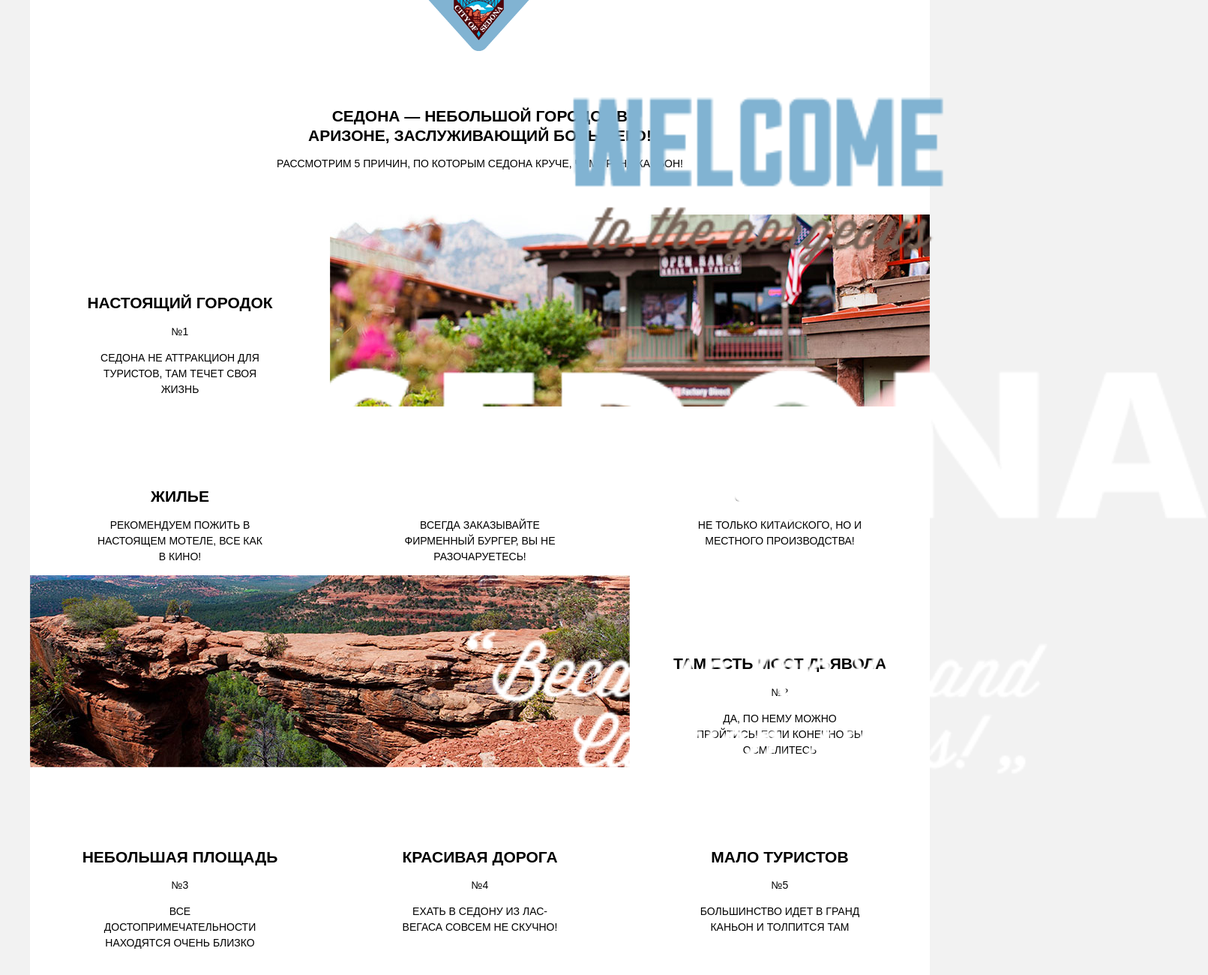
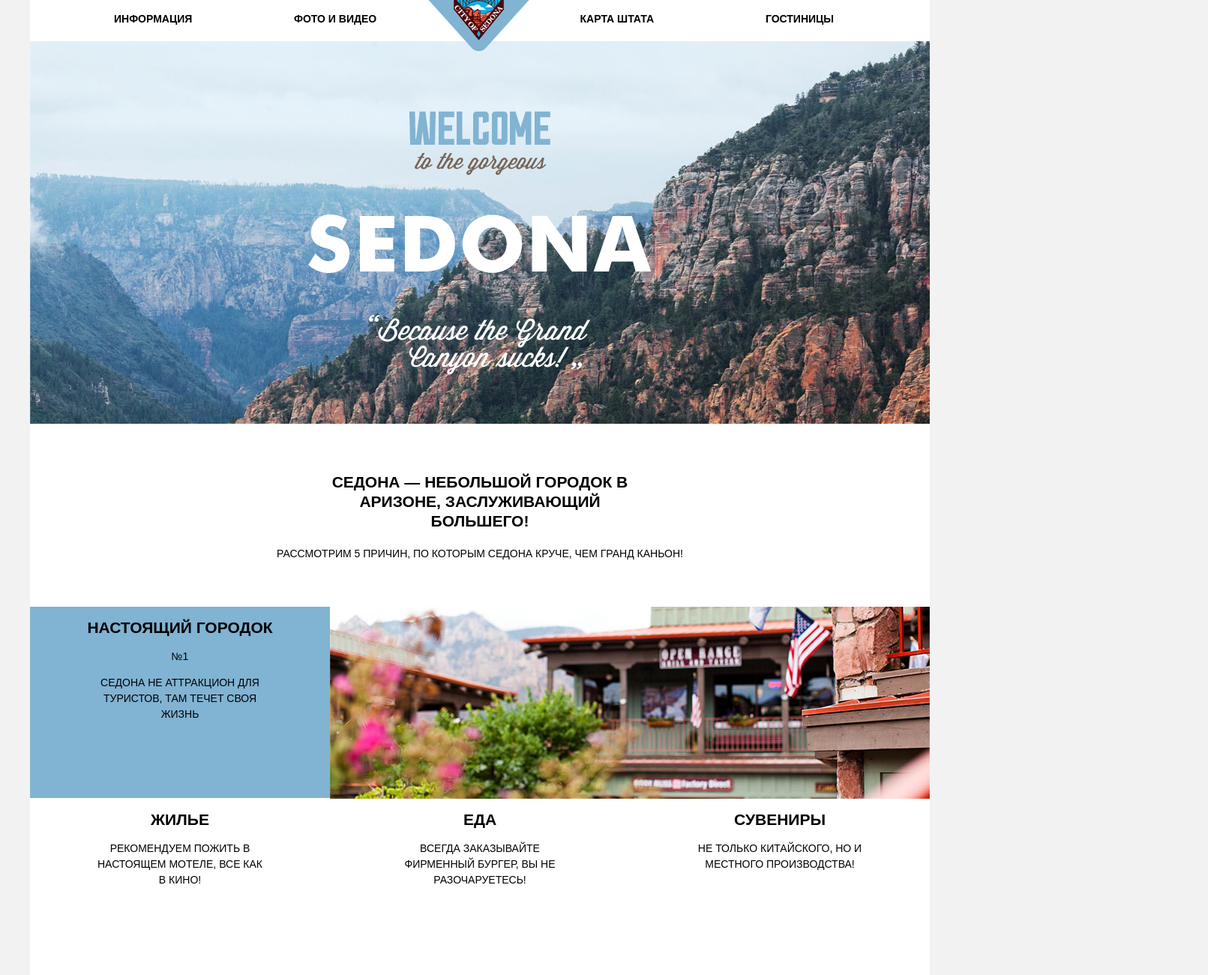
Before and after one commit to HandsomeMachine/28478-sedona, a plain HTML site: page index.html in a window 1280 px wide. Shown: the top 1300 px of the page at 75% size, 1611 px wide, since content can reach past the window. Drawn offline with Linux system fonts and the light colour scheme.

Commit message:
Внес правки 2.11.16 №3
Внес корректировки относительно главной страницы (html и css)

```diff
--- a/css/style.css
+++ b/css/style.css
@@ -42,23 +42,23 @@ img {
 	padding: 0 72px;
 }
 
-.nav-list li {
+.main-nav-list .main-nav-item {
 	display: inline-block;
 	width: 240px;
-	padding: 22px 0;
+	padding: 14px 0;
 
-	font-weight: bold;
 	list-style: none;
 }
 
-.nav-list a {
+.main-nav-list .main-nav-item:nth-child(3),
+.main-nav-list .main-nav-item:last-child {
+	text-align: right;
+}
+
+.main-nav-list .main-nav-link {
 	font-size: 14px;
 	line-height: 26px;
-}
-
-.nav-list li:nth-child(3),
-.nav-list li:last-child {
-	text-align: right;
+	font-weight: bold;
 }
 
 .logo {
@@ -67,40 +67,45 @@ img {
 	top: 0px;
 }
 
-.header-intro {
-	margin-bottom: 60px;
-}
+.main-header .header-intro {
+	width: 100%;
+	height: 510px;
 
-.main-header .header-intro {
 	background: url("../img/main/intro-photo.jpg") no-repeat;
 }
 
-.intro-text {
+.main-header .intro-text {
 	display: block;
 	position: absolute;
+	width: 458px;
+	height: 352px;
 	left: 371px;
-	top: 132px;
+	top: 150px;
 }
 
 .main-content-intro {
-	width: 100%;
-	margin-bottom: 57px;
+	min-height: 93px;
+	padding-top: 65px;
+	padding-bottom: 58px;
 
 	text-align: center;
 }
 
-.index-title {
-	width: 460px;
+.main-content-intro .index-title {
+	padding: 0 380px;
 	margin: 0 auto;
 }
 
-.reason-list {
-	width: 100%;
-	margin-bottom: 58px;
+.main-content-intro .index-text {
+	margin: 0 auto;
+	margin-top: 17px;
+	font-size: 14px;
+	line-height: 26px;
 }
 
 .reason-item {
 	width: 400px;
+	min-height: 255px;
 
 	text-align: center;
 }
@@ -109,15 +114,11 @@ img {
 	width: 800px;
 }
 
-.reason-row:first-child .reason-item,
-.reason-row:nth-child(2) .reason-item,
-.reason-row:nth-child(3) .reason-photo,
-.reason-row:nth-child(4) .reason-item {
+.left-column {
 	float: left;
 }
 
-.reason-row:first-child .reason-photo,
-.reason-row:nth-child(3) .reason-item {
+.right-column {
 	float: right;
 }
 
@@ -127,18 +128,24 @@ img {
 	clear: both;
 }
 
-.reason-title {
-	padding-top: 90px;
+.reason-color-blue {
+	background-color: #81b3d2;
+}
+
+.reason-color-gray {
+	background-color: #eeeeee;
 }
 
 .reason-description {
-	padding-left: 85px;
-	padding-right: 85px;
+	padding-left: 86px;
+	padding-right: 86px;
 }
 
-.hotel-search {
+.hotel-search-row {
+	min-height: 232px;
+	padding-top: 58px;
+
 	text-align: center;
-	margin-bottom: 50px;
 }
 
 .hotel-search strong {
@@ -146,23 +153,41 @@ img {
 	line-height: 24px;
 }
 
+.hotel-search p {
+	font-size: 14px;
+	line-height: 24px;
+	margin-bottom: 55px;
+}
+
 .hotel-search-row .btn {
 	display: block;
-	width: 520px;
-	padding: 33px 0;
+	width: 568px;
+	padding: 31px 0;
 	margin: 0 auto;
 
 	background-color: #766357;
+	font-size: 21px;
+	line-height: 26px;
+	color: #ffffff;
 	text-align: center;
 	text-decoration: none;
-	color: #ffffff;
+}
+
+.map {
+	width: 1200px;
+	height: 475px;
+	background: url("../img/main/map.jpg") no-repeat;
 }
 
 .main-footer,
 .page-footer {
-	width: 100%;
-	margin-top: -5px;
+	position: absolute;
+	width: 1200px;
+	margin-bottom: 0;
+
 	font-size: 0;
+	opacity: 0.5;
+	background-color: #ffffff;
 }
 
 .hashtag,
@@ -176,6 +201,20 @@ img {
 	font-size: 14px;
 }
 
+.copyright img {
+	width: 115px;
+	height: 40px;
+}
+
+
+
+
+
+
+
+
+
+
 .filter {
 	width: 300px;
 	margin: 0;
@@ -186,13 +225,7 @@ img {
 	width: 525px;
 }
 
-.left-column {
-	float: left;
-}
 
-.right-column {
-	float: right;
-}
 
 .sort {
 	width: 1128px;
--- a/index.html
+++ b/index.html
@@ -10,81 +10,81 @@
 			<header class="main-header">
 					<nav class="main-nav">
 						<ul class="main-nav-list">
-							<li clas="main-nav-item">
+							<li class="main-nav-item">
 								<a class="main-nav-link" href="#">Информация</a>
 							</li>
-							<li>
+							<li class="main-nav-item">
 								<a class="main-nav-link" href="#">Фото и видео</a>
 							</li>
-							<li>
+							<li class="main-nav-item">
 								<a class="main-nav-link" href="#">Карта штата</a>
 							</li>
-							<li>
+							<li class="main-nav-item">
 								<a class="main-nav-link" href="#">Гостиницы</a>
 							</li>
 						</ul>
 					</nav>
 					<div class="logo">
-						<a class="img-size" href="">
+						<a href="">
 							<img src="img/logo.png" width="137" height="70" alt="Седона">
 						</a>
 					</div>
 				<div class="header-intro">
-					<img class="intro-text" src="img/main/intro-text.png" alt="Добро пожаловать в Седону!">
+					<img class="intro-text" src="img/main/intro-text.png" width="458" height="352" alt="Добро пожаловать в Седону!">
 				</div>
 			</header>
 			<main>
 				<div class="main-content-intro">
 					<h1 class="index-title">Седона — небольшой городок в Аризоне, заслуживающий большего!</h1>
-					<p class="reason-description">Рассмотрим 5 причин, по которым Седона круче, чем гранд каньон!</p>
+					<p class="index-text">Рассмотрим 5 причин, по которым Седона круче, чем гранд каньон!</p>
 				</div>
 				<div class="reason-list">
 					<div class="reason-row clearfix">
-						<div class="reason-item">
+						<div class="reason-item reason-color-blue left-column">
 							<h2 class="reason-title">Настоящий городок</h2>
 							<span class="reason-number">№1</span>
 							<p class="reason-description">Седона не аттракцион для туристов, там течет своя жизнь</p>
 						</div>
-						<div class="reason-photo">
+						<div class="reason-photo right-column">
 							<img src="img/main/real-city.jpg" width="800" height="255" alt="Настоящий городок Седона">
 						</div>
 					</div>
 					<div class="reason-row clearfix">
-						<div class="reason-item">
+						<div class="reason-item left-column">
 							<h2 class="reason-title">Жилье</h2>
 							<p class="reason-description">Рекомендуем пожить в настоящем мотеле, все как в кино!</p>
 						</div>
-						<div class="reason-item">
+						<div class="reason-item left-column">
 							<h2 class="reason-title">Еда</h2>
 							<p class="reason-description">Всегда заказывайте фирменный бургер, вы не разочаруетесь!</p>
 						</div>
-						<div class="reason-item">
+						<div class="reason-item left-column">
 							<h2 class="reason-title">Сувениры</h2>
 							<p class="reason-description">Не только китайского, но и местного производства!</p>
 						</div>
 					</div>
 					<div class="reason-row clearfix">
-						<div class="reason-photo">
+						<div class="reason-photo left-column">
 							<img src="img/main/devils-bridge.jpg" width="800" height="255" alt="Мост Дьявола">
 						</div>
-						<div class="reason-item">
+						<div class="reason-item reason-color-blue right-column">
 							<h2 class="reason-title">Там есть мост Дьявола</h2>
 							<span class="reason-number">№2</span>
 							<p class="reason-description">Да, по нему можно пройтись! Если конечно вы осмелитесь</p>
 						</div>
 					</div>
 					<div class="reason-row clearfix">
-						<div class="reason-item">
+						<div class="reason-item reason-color-gray left-column">
 							<h2 class="reason-title">Небольшая площадь</h2>
 							<span class="reason-number">№3</span>
 							<p class="reason-description">Все достопримечательности находятся очень близко</p>
 						</div>
-						<div class="reason-item">
+						<div class="reason-item reason-color-gray left-column">
 							<h2 class="reason-title">Красивая дорога</h2>
 							<span class="reason-number">№4</span>
 							<p class="reason-description">Ехать в Седону из Лас-Вегаса совсем не скучно!</p>
 						</div>
-						<div class="reason-item">
+						<div class="reason-item reason-color-gray left-column">
 							<h2 class="reason-title">Мало туристов</h2>
 							<span class="reason-number">№5</span>
 							<p class="reason-description">Большинство идет в Гранд Каньон и толпится там</p>
@@ -100,7 +100,6 @@
 						<a class="btn" href="#">Поиск гостиницы в Седоне</a>
 					</div>
 				<div class="map">
-					<img src="img/main/map.jpg" width="1200" height="475" alt="Карта">
 				</div>
 			</main>
 			<footer class="main-footer">
@@ -122,7 +121,7 @@
 				</div>
 			</footer>
 		</div>
-		<div class="modal">
+		<!--<div class="modal">
 			<form class="booking" action="https://echo.htmlacademy.ru" method="post">
 				<label>
 					Дата заезда:
@@ -141,7 +140,7 @@
 					<input type="number" name="number-of-children" placeholder="0">
 				</label>
 				<button class="btn" type="submit">Найти</button>
-			</form>
+			</form>-->
 		</div>
 	</body>
 </html>
```
Also changed, not shown: catalog.html (+9 -9 lines).
